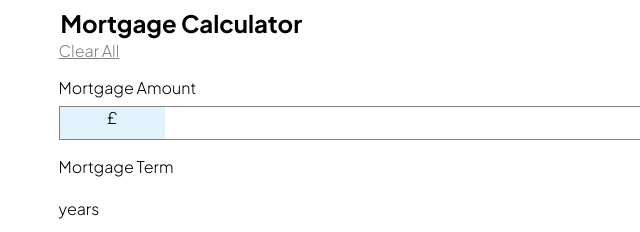
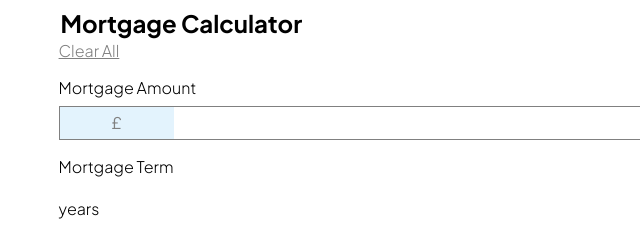
Before and after one commit to theoklahuman/mortgagecalculator, a plain HTML site: page index.html in a window 1280 px wide. Shown: the top 232 px of the page, 0-640 px from the left. Drawn offline with Linux system fonts and the light colour scheme.

```diff
--- a/style.css
+++ b/style.css
@@ -49,6 +49,10 @@
   width: 10%;
   background-color: hsl(202, 86%, 94%);
   text-align: center;
+  padding: 0.3rem;
+  color: gray;
+  font-family: plusJakartaSans;
+  font-weight: 400;
 }
 
 input {
```
Also changed, not shown: 1 other file.
